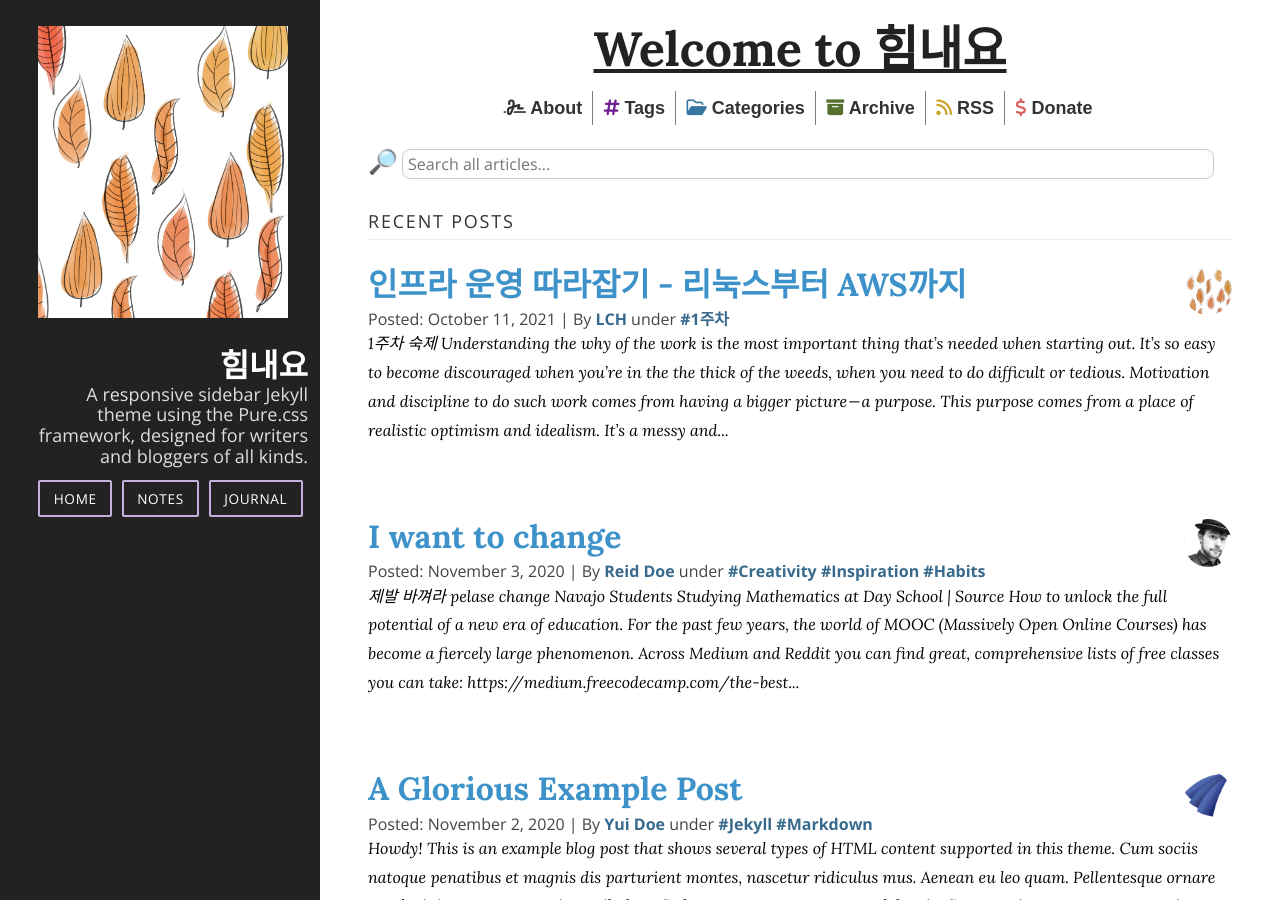
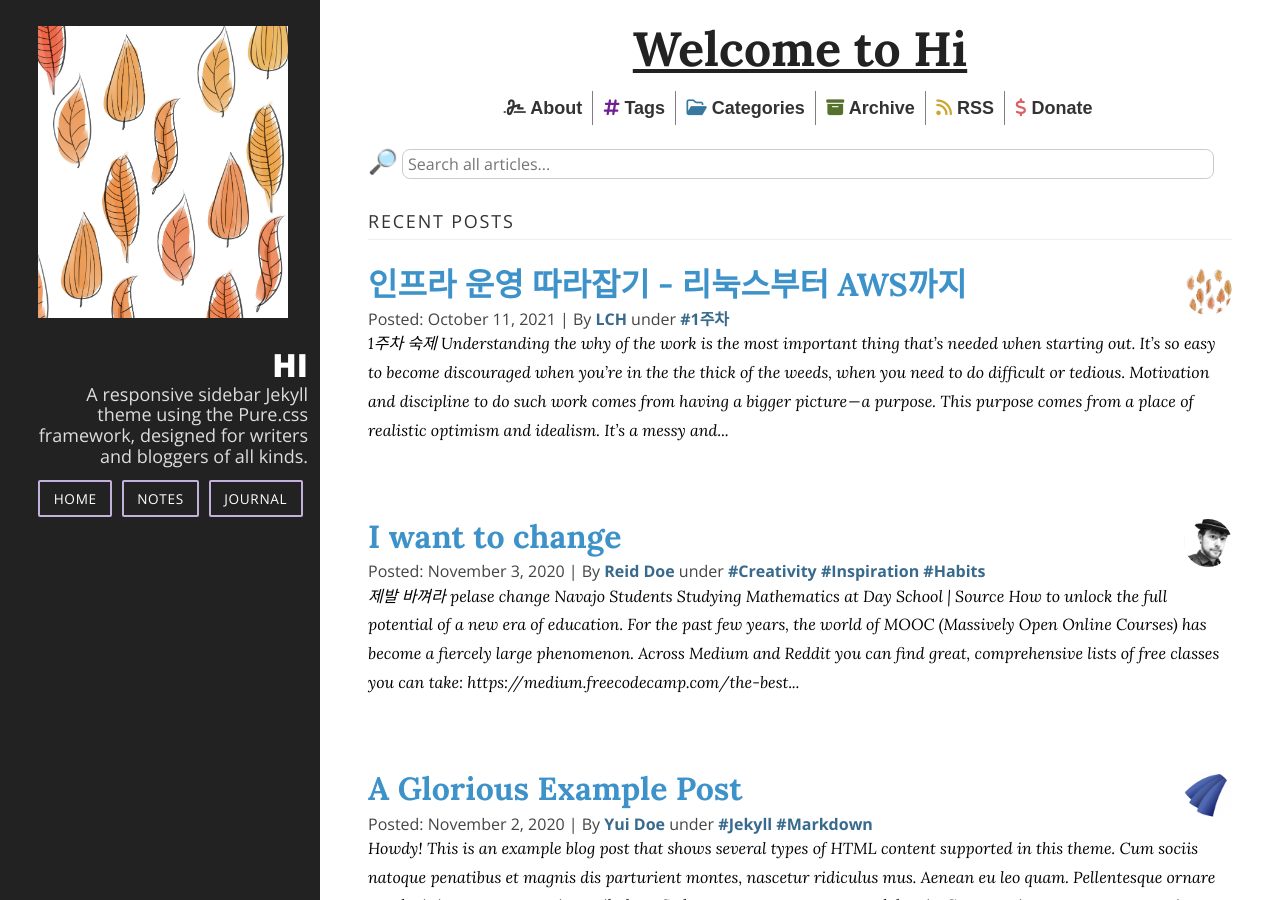
Before and after one commit to shiny-chang/shiny-chang.github.io, a Jekyll site: the page built from index.html, in a window 1280 px wide and 900 px high. Built offline with Jekyll 4.4.1, drawn with Linux system fonts in a browser that asks for light colours; nearby versions of some CDN libraries; the list of posts is cut into pages by our own code.

Commit message:
Update _config.yml

```diff
--- a/_config.yml
+++ b/_config.yml
@@ -18,7 +18,7 @@
 # You can create any custom variable you would like, and they will be accessible
 # in the templates via {{ site.myvariable }}.
 
-title: "힘내요"
+title: "Hi"
 email: 추후공지
 description: >- # this means to ignore newlines until "baseurl:"
   A responsive sidebar Jekyll theme using the Pure.css framework,
```
